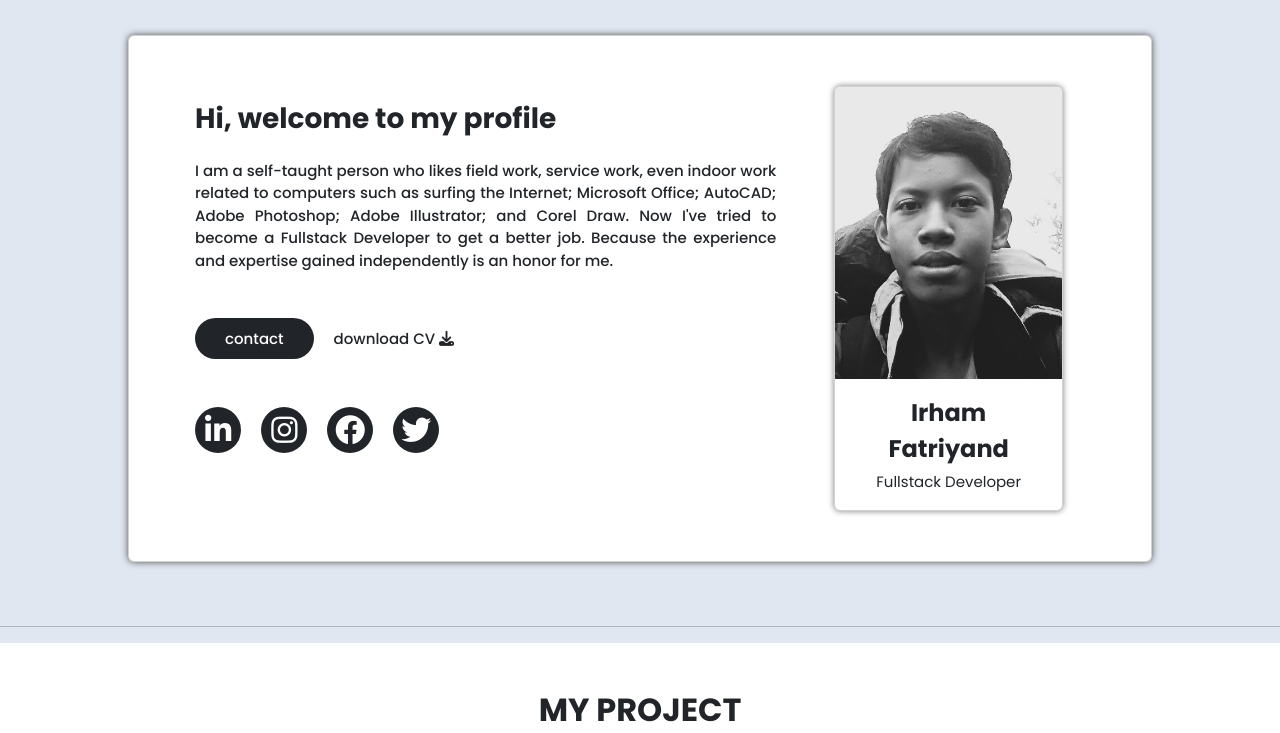
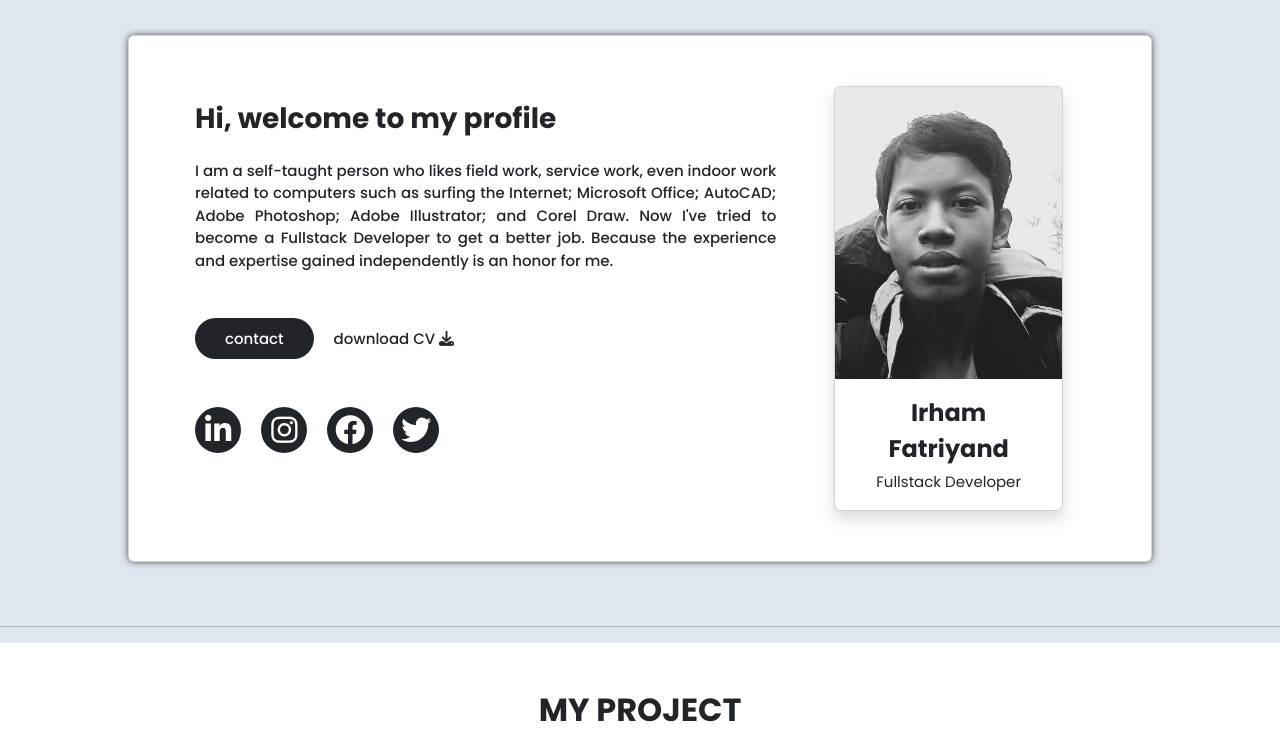
Before and after one commit to IrhamFR/FSB39-S1-NodeJS, a website: page index.html in a window 1280 px wide. Shown: the part 67-800 px from the top of the page. Drawn offline with nearby package versions, Linux system fonts and the light colour scheme.

```diff
--- a/index.html
+++ b/index.html
@@ -59,7 +59,7 @@
                     </div>
                 </div>
                 <div class="col-md-4">
-                    <div class="card container-card m-auto" style="width: 75%">
+                    <div class="card shadow m-auto" style="width: 75%">
                         <img src="assets/img/foto.jpg" class="card-img-top" alt="my image">
                         <div class="card-body text-center">
                         <p class="card-text mb-1 fs-4 fw-bold">Irham Fatriyand</p>
--- a/style.css
+++ b/style.css
@@ -22,11 +22,6 @@
     box-shadow: 0px 0px 7px rgb(79, 79, 79);
     font-size: 15px;
     font-weight: 500;
-}
-
-.container-card {
-    box-shadow: 0px 0px 6px gray;
-    align-items: center;
 }
 
 .ctc {
```
